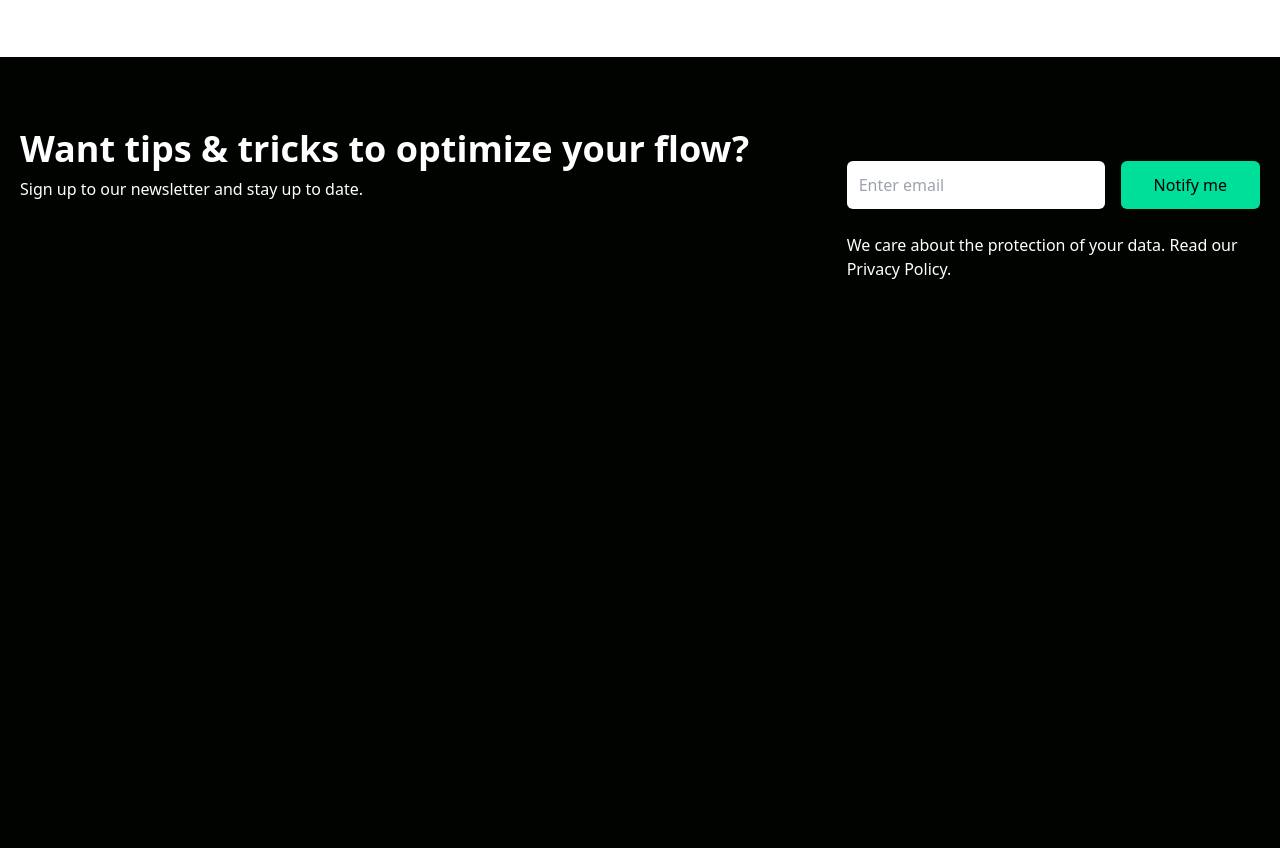
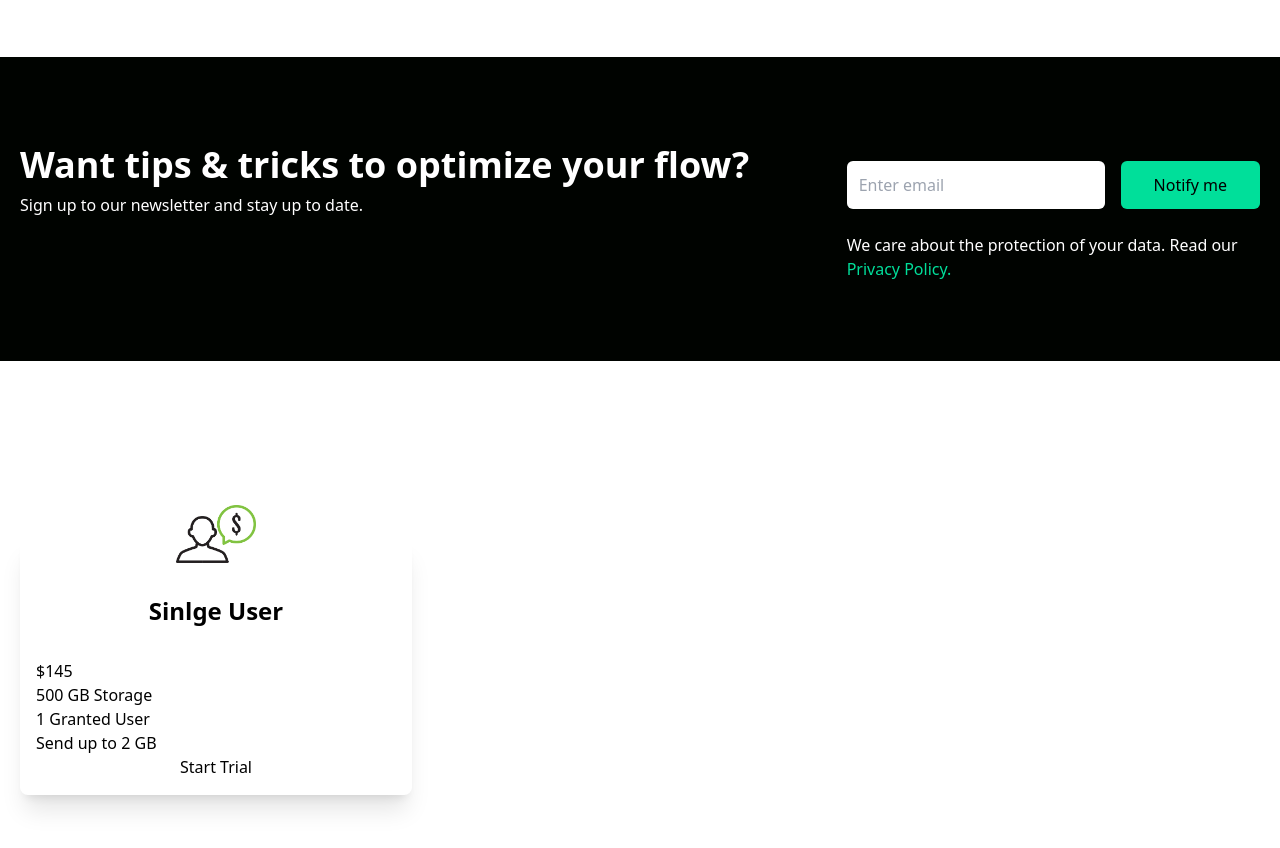
Before and after one commit to httpcyberdata/react-tailwind-responsivesite, a React (Create React App) app: page / in a window 1280 px wide. Shown: the part 1320-2168 px from the top of the page. Before the commit the page ends 1681 px from the top, so only its background shows below. Built offline with nearby package versions, Linux system fonts and the light colour scheme.

Commit message:
chore: created Cards.jsx and created Single User pricing tier yet styling unfinished

```diff
--- a/src/App.js
+++ b/src/App.js
@@ -2,6 +2,8 @@
 import Hero from './components/Hero';
 import Analytics from './components/Analytics';
 import Newsletter from './components/Newsletter';
+import Cards from './components/Cards';
+
 function App() {
   return (
     <div className="App">
@@ -9,6 +11,8 @@
        <Hero />
        <Analytics />
        <Newsletter />
+       <Cards />
+
     </div>
   );
 }
--- /dev/null
+++ b/src/components/Cards.jsx
@@ -0,0 +1,31 @@
+import React from 'react';
+import Single from '../assets/single.png';
+import Double from '../assets/double.png';
+import Triple from '../assets/triple.png';
+
+
+
+const Cards = () => {
+    return (
+        <div className="w-full py-[10rem] px-4 bg-white">
+            <div className="max-w-[1240px] mx-auto grid md:grid-cols-3 gap-8">
+                    <div className="w-full shadow-xl flex flex-col p-4 my-4 rounded-lg hover:scale(105) duration-300">
+                        <img className="w-20 mx-auto mt-[-3rem] bg-white" src={Single} alt="" />
+                        <h2 className="text-2xl font-bold text-center py-8">
+                            Sinlge User
+                        </h2>
+                        <p>
+                            $145
+                        </p>
+                        <div>
+                            <p>500 GB Storage</p>
+                            <p>1 Granted User</p>
+                            <p>Send up to 2 GB</p>
+                        </div>
+                        <button>Start Trial</button>
+                    </div>
+            </div>
+        </div>
+    )
+}
+export default Cards;
--- a/src/components/Newsletter.jsx
+++ b/src/components/Newsletter.jsx
@@ -4,7 +4,7 @@
   return (
     <div className="w-full py-16 text-white px-4">
         <div className="max-w-[1240px] mx-auto grid lg:grid-cols-3">
-            <div className="lg:col-span-2">
+            <div className="lg:col-span-2 my-4">
                 <h1 className="md:text-4xl sm:text-3xl text-2xl font-bold py-2">Want tips & tricks to optimize your flow?</h1>
                 <p>Sign up to our newsletter and stay up to date.</p>
             </div>
@@ -15,7 +15,8 @@
                     <input className="p-3 flex w-full rounded-md" type="email" placeholder="Enter email" />
                     <button className="bg-[#00df9a] text-black rounded-md font-medium w-[200px] ml-4 my-6 px-6 py-3">Notify me</button>
                 </div>
-                <p>We care about the protection of your data. Read our Privacy Policy.</p>
+                <p>We care about the protection of your data. Read our <span className="text-[#00df9a]">Privacy Policy.</span></p>
+                {/* 52: 16 */}
             </div>
         </div>
     </div>
```
